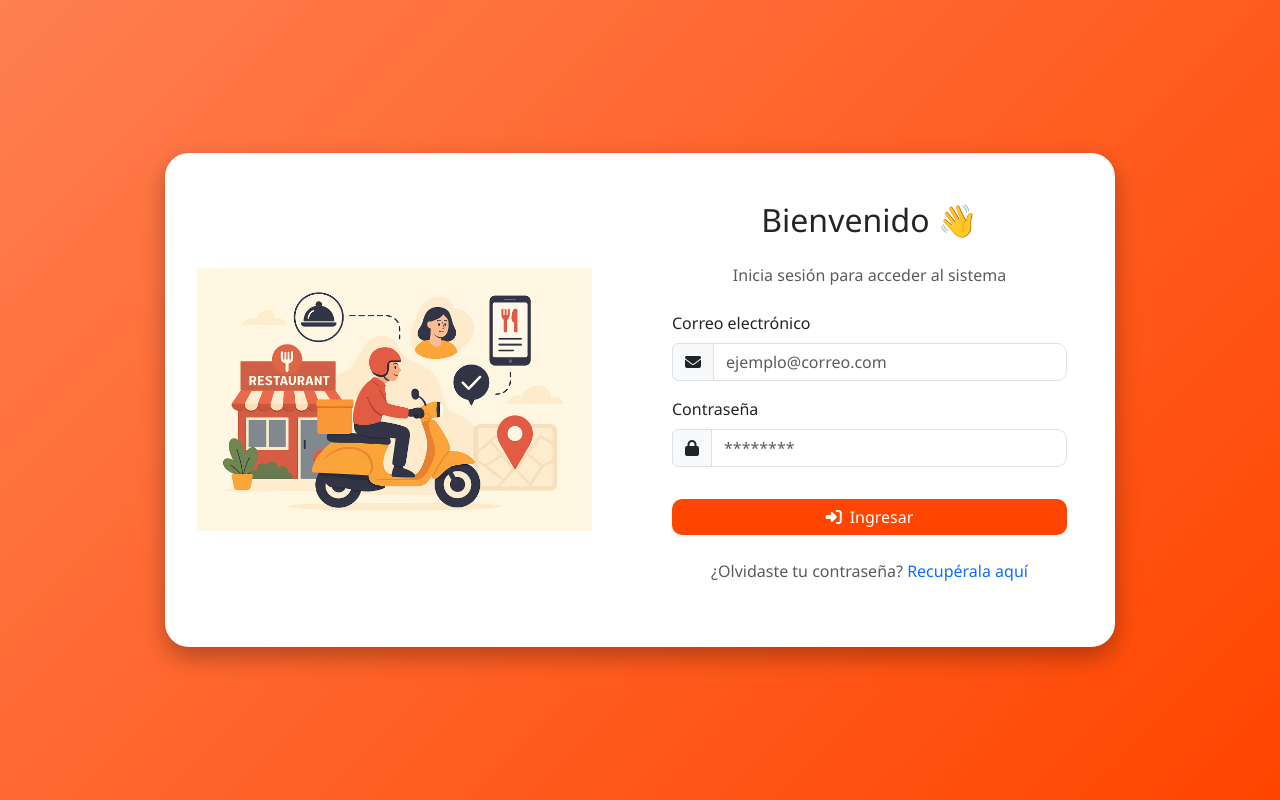
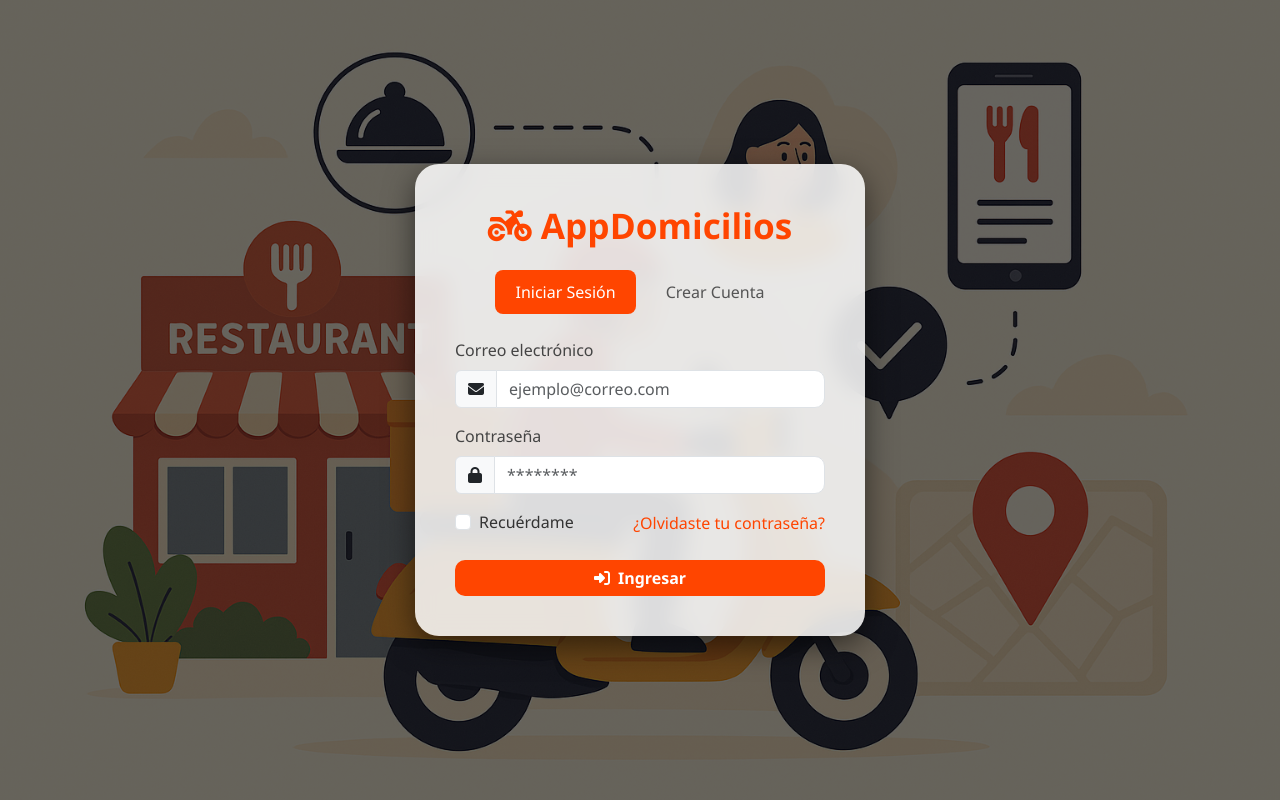
Before and after one commit to JulianD20/AppDomicilios, a CodeIgniter 4 app: the page made by AppDomicilios/app/Views/auth/login.php in a window 1280 px wide. Run offline with PHP 8.4 and a stand-in for CodeIgniter, Linux system fonts and the light colour scheme; the template is opened without the code that fills it, so the values that code supplies are empty; some libraries are stand-ins or nearby versions.

Commit message:
Login Funcional

```diff
--- a/AppDomicilios/app/Config/Routes.php
+++ b/AppDomicilios/app/Config/Routes.php
@@ -6,12 +6,14 @@ use CodeIgniter\Router\RouteCollection;
 /**
  * @var RouteCollection $routes
  */
-$routes->get('/', 'CuadranteController::index');
+$routes->get('/', 'AuthController::login');
 
 // --------------------------------------------------------------------
 // Rutas para el Auth
 // --------------------------------------------------------------------
 $routes->get('/auth/login', 'AuthController::login');
+$routes->post('/auth/register', 'AuthController::register');
+$routes->post('/auth/login', 'AuthController::doLogin');
 
 // --------------------------------------------------------------------
 // Rutas para Cuadrantes
--- a/AppDomicilios/app/Views/auth/login.php
+++ b/AppDomicilios/app/Views/auth/login.php
@@ -3,9 +3,10 @@
 <head>
   <meta charset="UTF-8">
   <meta name="viewport" content="width=device-width, initial-scale=1.0">
-  <title>Login - Sistema Domiciliarios</title>
+  <title>AppDomicilios - Login</title>
   <link href="https://cdn.jsdelivr.net/npm/bootstrap@5.3.0/dist/css/bootstrap.min.css" rel="stylesheet">
   <link rel="stylesheet" href="https://cdnjs.cloudflare.com/ajax/libs/font-awesome/6.5.0/css/all.min.css">
+  <link rel="stylesheet" href="css/style.css">
 
   <style>
     body {
@@ -14,86 +15,118 @@
       display: flex;
       justify-content: center;
       align-items: center;
-      background: linear-gradient(135deg, #ff7f50, #ff4500); /* Naranja cálido */
+      background:
+        linear-gradient(rgba(0,0,0,0.6), rgba(0,0,0,0.6)),
+        url("<?= base_url('images/login-hero.png') ?>") no-repeat center center fixed;
+      background-size: cover;
       font-family: 'Segoe UI', Tahoma, Geneva, Verdana, sans-serif;
     }
 
     .login-card {
       width: 100%;
-      max-width: 950px;
-      display: flex;
-      overflow: hidden;
+      max-width: 450px;
+      padding: 2.5rem;
       border-radius: 1.5rem;
-      box-shadow: 0 10px 25px rgba(0,0,0,0.3);
+      background: rgba(255, 255, 255, 0.85);
+      backdrop-filter: blur(10px);
+      box-shadow: 0 10px 30px rgba(0,0,0,0.5);
+      color: #333;
+      text-align: center;
+    }
+
+    .app-title {
+      font-size: 2.2rem;
+      font-weight: 700;
+      margin-bottom: 1.5rem;
+      color: #ff4500;
+    }
+
+    .form-label {
+      color: #444;
+      font-weight: 500;
+    }
+
+    .form-control {
+      border-radius: 10px;
       background: #fff;
     }
 
-    .login-image {
-    flex: 1;
-    display: flex;
-    justify-content: center;
-    align-items: center;
-    background-color: #fff;
-    border-radius: 4rem 0 0 4rem;
-    padding: 2rem;
-    }
-
-    .login-image::before {
-    content: "";
-    background: url("<?= base_url('images/login-hero.png') ?>") no-repeat center center;
-    background-size: contain;
-    width: 100%;
-    height: 100%;
-    border-radius: 4rem;
-    }
-
-
-    .login-form {
-      flex: 1;
-      padding: 3rem;
-      display: flex;
-      flex-direction: column;
-      justify-content: center;
-    }
-
-    .form-control, .btn {
-      border-radius: 10px;
+    .form-control:focus {
+      box-shadow: 0 0 10px rgba(255, 69, 0, 0.5);
+      border-color: #ff4500;
     }
 
     .btn-brand {
       background-color: #ff4500;
       border: none;
+      border-radius: 10px;
       color: #fff;
       transition: all 0.3s ease;
+      font-weight: 600;
     }
 
     .btn-brand:hover {
       background-color: #e03d00;
+      transform: translateY(-2px);
+      box-shadow: 0 4px 12px rgba(255,69,0,0.4);
     }
 
-    /* Responsive: en móviles solo se muestra el formulario */
-    @media (max-width: 768px) {
-      .login-card {
-        flex-direction: column;
+    .nav-tabs {
+      border: none;
+      justify-content: center;
     }
-      .login-image {
-        display: none;
+
+    .nav-tabs .nav-link {
+      border: none;
+      color: #555;
+      font-weight: 500;
+      margin: 0 5px;
+      border-radius: 8px;
+      padding: 10px 20px;
+      transition: background 0.3s;
     }
+
+    .nav-tabs .nav-link.active {
+      background-color: #ff4500;
+      color: #fff !important;
+    }
+
+    .tab-content {
+      margin-top: 1.5rem;
+      text-align: left;
+    }
+
+    a {
+      color: #ff4500;
+      font-weight: 500;
+    }
+
+    a:hover {
+      color: #e03d00;
     }
   </style>
 </head>
 <body>
 
   <div class="login-card">
-    <!-- Imagen     -->
-    <div class="login-image"></div>
+    <h1 class="app-title"> <i class="fa-solid fa-motorcycle"></i> AppDomicilios</h1>
 
-    <!-- Formulario -->
-    <div class="login-form">
-      <h2 class="mb-4 text-center">Bienvenido 👋</h2>
-      <p class="text-muted text-center mb-4">Inicia sesión para acceder al sistema</p>
+    <!-- Tabs -->
+    <ul class="nav nav-tabs" id="loginTabs" role="tablist">
+      <li class="nav-item" role="presentation">
+        <button class="nav-link active" id="login-tab" data-bs-toggle="tab" data-bs-target="#login" type="button" role="tab">Iniciar Sesión</button>
+      </li>
+      <li class="nav-item" role="presentation">
+        <button class="nav-link" id="register-tab" data-bs-toggle="tab" data-bs-target="#register" type="button" role="tab">Crear Cuenta</button>
+      </li>
+    </ul>
 
-      <form method="post" action="<?= base_url('/login') ?>">
+    <!-- Contenido Tabs -->
+    <div class="tab-content">
+
+      <!-- LOGIN -->
+      <div class="tab-pane fade show active" id="login" role="tabpanel">
+        <form method="post" action="<?= base_url('/auth/login') ?>">
           <?= csrf_field() ?>
 
           <div class="mb-3">
@@ -112,16 +145,71 @@
             </div>
           </div>
 
-        <button type="submit" class="btn btn-brand w-100 mt-3">
+          <div class="d-flex justify-content-between align-items-center mb-3">
+            <div class="form-check">
+              <input class="form-check-input" type="checkbox" id="remember" name="remember">
+              <label class="form-check-label" for="remember">Recuérdame</label>
+            </div>
+            <a href="#" class="text-decoration-none">¿Olvidaste tu contraseña?</a>
+          </div>
+
+          <button type="submit" class="btn btn-brand w-100 mt-2">
             <i class="fa-solid fa-sign-in-alt me-2"></i>Ingresar
           </button>
         </form>
+      </div>
 
-      <p class="text-center mt-4 text-muted">
-        ¿Olvidaste tu contraseña? <a href="#" class="text-decoration-none">Recupérala aquí</a>
-      </p>
+      <!-- REGISTRO -->
+      <div class="tab-pane fade" id="register" role="tabpanel">
+        <form method="post" action="<?= base_url('/auth/register') ?>"> <?= csrf_field() ?>
+          <div class="mb-3">
+            <label class="form-label">Nombre completo</label>
+            <div class="input-group">
+              <span class="input-group-text"><i class="fa-solid fa-user"></i></span>
+              <input type="text" class="form-control" name="name" placeholder="Tu nombre completo" required>
             </div>
           </div>
 
+          <div class="mb-3">
+            <label class="form-label">Correo electrónico</label>
+            <div class="input-group">
+              <span class="input-group-text"><i class="fa-solid fa-envelope"></i></span>
+              <input type="email" class="form-control" name="email" placeholder="ejemplo@correo.com" required>
+            </div>
+          </div>
+
+          <div class="mb-3">
+            <label class="form-label">Contraseña</label>
+            <div class="input-group">
+              <span class="input-group-text"><i class="fa-solid fa-lock"></i></span>
+              <input type="password" class="form-control" name="password" placeholder="********" required>
+            </div>
+          </div>
+
+          <div class="mb-3">
+            <label class="form-label">Confirmar contraseña</label>
+            <div class="input-group">
+              <span class="input-group-text"><i class="fa-solid fa-lock"></i></span>
+              <input type="password" class="form-control" name="password_confirm" placeholder="********" required>
+            </div>
+          </div>
+
+          <div class="form-check mb-3">
+            <input class="form-check-input" type="checkbox" id="terms" required>
+            <label class="form-check-label" for="terms">
+              Acepto los <a href="#">términos y condiciones</a>
+            </label>
+          </div>
+
+          <button type="submit" class="btn btn-brand w-100 mt-2">
+            <i class="fa-solid fa-user-plus me-2"></i>Registrarme
+          </button>
+        </form>
+      </div>
+
+    </div>
+  </div>
+
+  <script src="https://cdn.jsdelivr.net/npm/bootstrap@5.3.0/dist/js/bootstrap.bundle.min.js"></script>
 </body>
 </html>
```
Also changed, not shown: AppDomicilios/app/Controllers/AuthController.php (+56 -1 lines), AppDomicilios/app/Database/Migrations/2025-09-10-013339_CreateUsersTable.php (added, +29 -0 lines), AppDomicilios/app/Models/UserModel.php (added, +28 -0 lines). Lines whose indentation alone changed are shown as unchanged.
